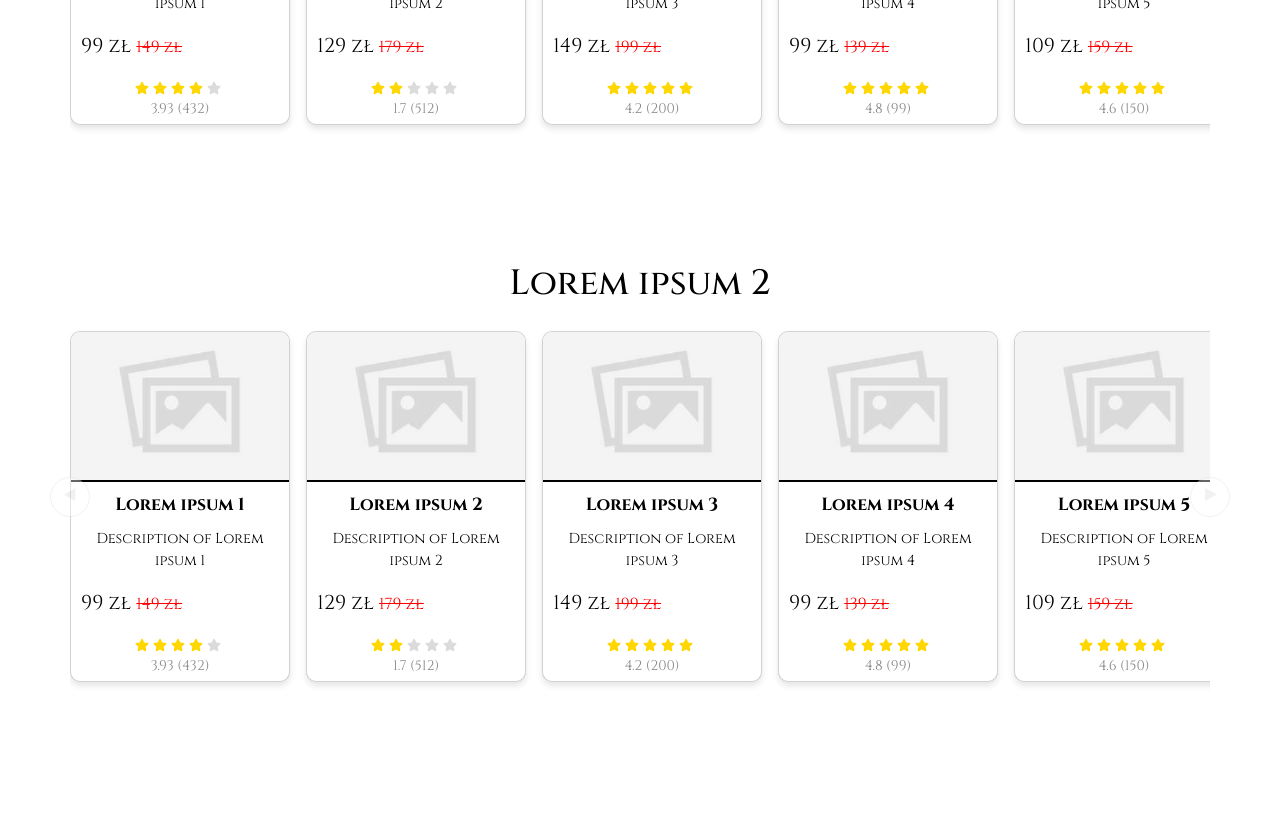
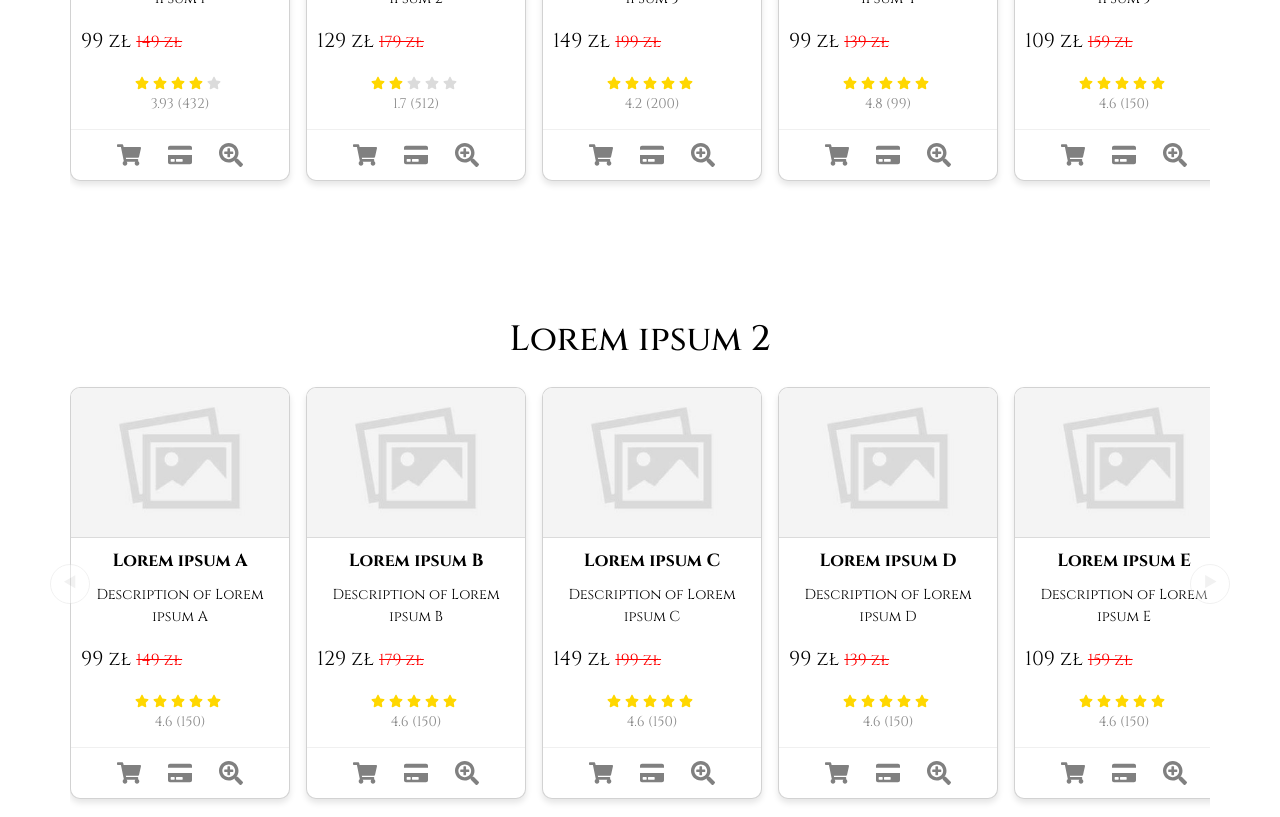
Before and after one commit to KRojowsky/Vansea, a React (Vite) app in the folder frontend/: page / in a window 1280 px wide. Shown: the part 1520-2337 px from the top of the page. Before the commit the page ends 2220 px from the top, so only its background shows below. Built offline with nearby package versions, Linux system fonts and the light colour scheme.

Commit message:
adding products sections v2

```diff
--- a/frontend/src/App.jsx
+++ b/frontend/src/App.jsx
@@ -69,6 +69,8 @@ const App = () => {
       description: "Description of Lorem ipsum A",
       actual_price: "99 zł",
       old_price: "149 zł",
+      rating: 4.6,
+      reviews: 150,
     },
     {
       image: placeholder,
@@ -77,6 +79,8 @@ const App = () => {
       description: "Description of Lorem ipsum B",
       actual_price: "129 zł",
       old_price: "179 zł",
+      rating: 4.6,
+      reviews: 150,
     },
     {
       image: placeholder,
@@ -85,6 +89,8 @@ const App = () => {
       description: "Description of Lorem ipsum C",
       actual_price: "149 zł",
       old_price: "199 zł",
+      rating: 4.6,
+      reviews: 150,
     },
     {
       image: placeholder,
@@ -93,6 +99,8 @@ const App = () => {
       description: "Description of Lorem ipsum D",
       actual_price: "99 zł",
       old_price: "139 zł",
+      rating: 4.6,
+      reviews: 150,
     },
     {
       image: placeholder,
@@ -101,6 +109,8 @@ const App = () => {
       description: "Description of Lorem ipsum E",
       actual_price: "109 zł",
       old_price: "159 zł",
+      rating: 4.6,
+      reviews: 150,
     },
   ];
 
@@ -111,7 +121,7 @@ const App = () => {
       <Hero />
       <TopSellers title="lorem ipsum 0" data={secondTopSellersData} showFullDetails={false} />
       <TopSellers title="Lorem ipsum 1" data={firstTopSellersData} showFullDetails={true} />
-      <TopSellers title="Lorem ipsum 2" data={firstTopSellersData} showFullDetails={true} />
+      <TopSellers title="Lorem ipsum 2" data={secondTopSellersData} showFullDetails={true} />
     </div>
   );
 };
--- a/frontend/src/Components/Navbar/Navbar.jsx
+++ b/frontend/src/Components/Navbar/Navbar.jsx
@@ -7,7 +7,7 @@ const Navbar = () => {
     <nav className="navbar navbar-expand-lg navbar-inverse">
         <div className="container-fluid">
             <div className="navbar-header">
-                <a className="navbar-brand" href="#">V</a>
+                <a className="navbar-brand" href="#">Vansea</a>
             </div>
             <button className="navbar-toggler" type="button" data-bs-toggle="collapse" data-bs-target="#navbarNav" aria-controls="navbarNav" aria-expanded="false" aria-label="Toggle navigation">
                 <span className="navbar-toggler-icon">
--- a/frontend/src/Components/TopSellers/TopSellers.jsx
+++ b/frontend/src/Components/TopSellers/TopSellers.jsx
@@ -1,6 +1,6 @@
 import React, { useRef, useState, useEffect } from "react";
 import "./TopSellers.scss";
-import { FaStar } from "react-icons/fa"; // Importujemy ikonę gwiazdki
+import { FaStar, FaShoppingCart, FaCreditCard, FaSearchPlus } from "react-icons/fa"; // Dodajemy nowe ikony
 
 const TopSellers = ({ title, data, showFullDetails }) => {
   const containerRef = useRef(null);
@@ -79,6 +79,18 @@ const TopSellers = ({ title, data, showFullDetails }) => {
                         <span>{card.rating} ({card.reviews})</span>
                       </div>
                     )}
+                     {/* Dodajemy sekcję ikon */}
+                      <div className="card-actions">
+                        <button className="action-button">
+                          <FaShoppingCart />
+                        </button>
+                        <button className="action-button">
+                          <FaCreditCard />
+                        </button>
+                        <button className="action-button">
+                          <FaSearchPlus />
+                        </button>
+                      </div>
                   </>
                 )}
               </a>
--- a/frontend/src/Components/TopSellers/TopSellers.scss
+++ b/frontend/src/Components/TopSellers/TopSellers.scss
@@ -33,7 +33,6 @@
         box-shadow: 0 4px 6px rgba(0, 0, 0, 0.1);
         overflow: hidden;
         transition: transform 0.3s ease;
-        padding-bottom: 5px;
 
         &:hover {
           transform: translateY(-5px);
@@ -49,7 +48,7 @@
           width: 100%;
           height: 150px;
           object-fit: cover;
-          border-bottom: 2px solid $black;
+          border-bottom: 1px solid #dbdbdb;
         }
 
         .card-name {
@@ -61,7 +60,7 @@
         }
 
         .card-description {
-          font-size: .9rem;
+          font-size: 0.9rem;
           text-align: center;
           padding: 0 10px;
           color: $black;
@@ -91,7 +90,7 @@
         .prices {
           display: flex;
           padding: 0 10px;
-          gap:5px;
+          gap: 5px;
 
           .actual-price {
             color: #000;
@@ -103,6 +102,39 @@
             text-decoration: line-through;
             margin-top: 4px;
           }
+        }
+
+        .card-actions {
+          display: flex;
+          justify-content: center;
+          gap: 15px;
+          margin-top: 15px;
+          border-top: 1px solid #f0f0f0;
+          padding: 7px 0;
+
+          .action-button {
+            width: 36px;
+            height: 36px;
+            display: flex;
+            align-items: center;
+            justify-content: center;
+            border-radius: 50%;
+            font-size: 1rem;
+            color: #808080;
+            cursor: pointer;
+            transition: all 0.3s ease;
+            border: none;
+            background: none;
+
+            &:hover {
+              background: linear-gradient(145deg, #f0f0f0, #f5f5f5);
+            }
+
+            svg {
+              font-size: 1.5rem;
+            }
+          }
+
         }
       }
     }
```
